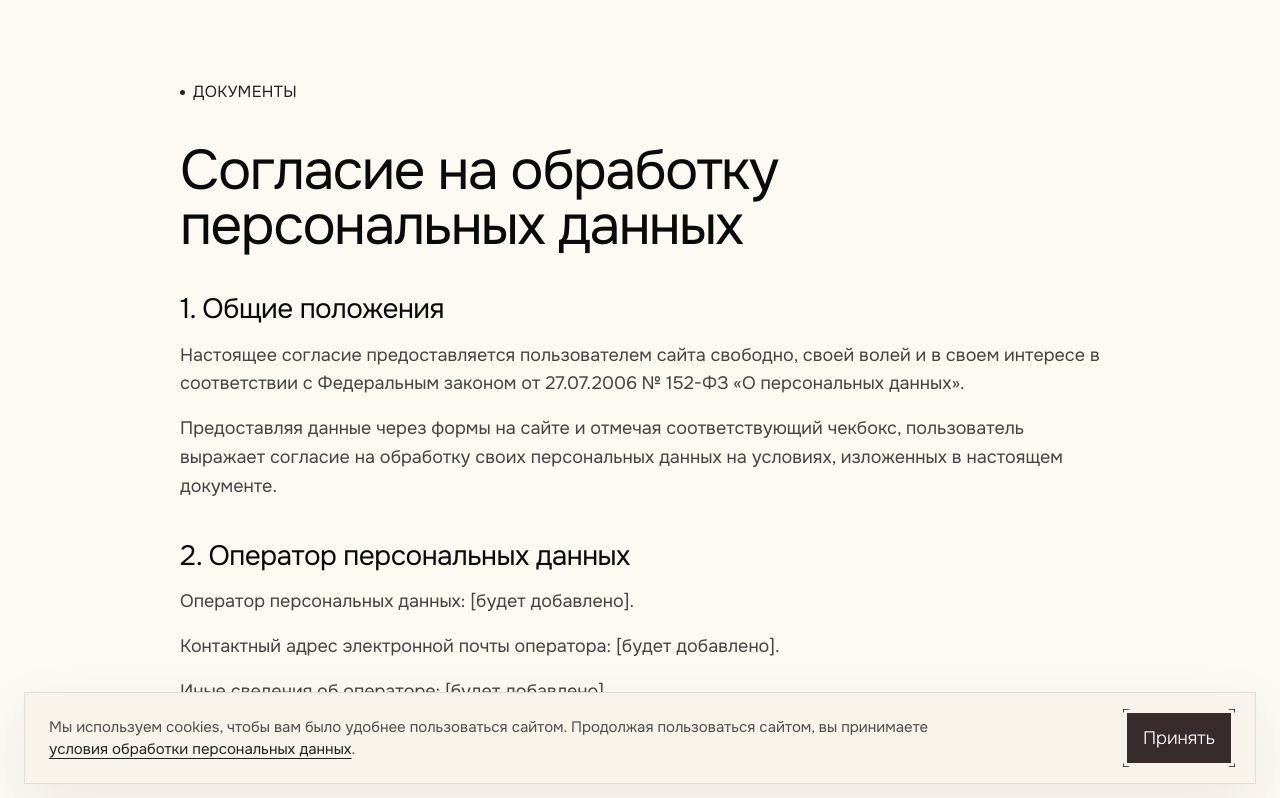
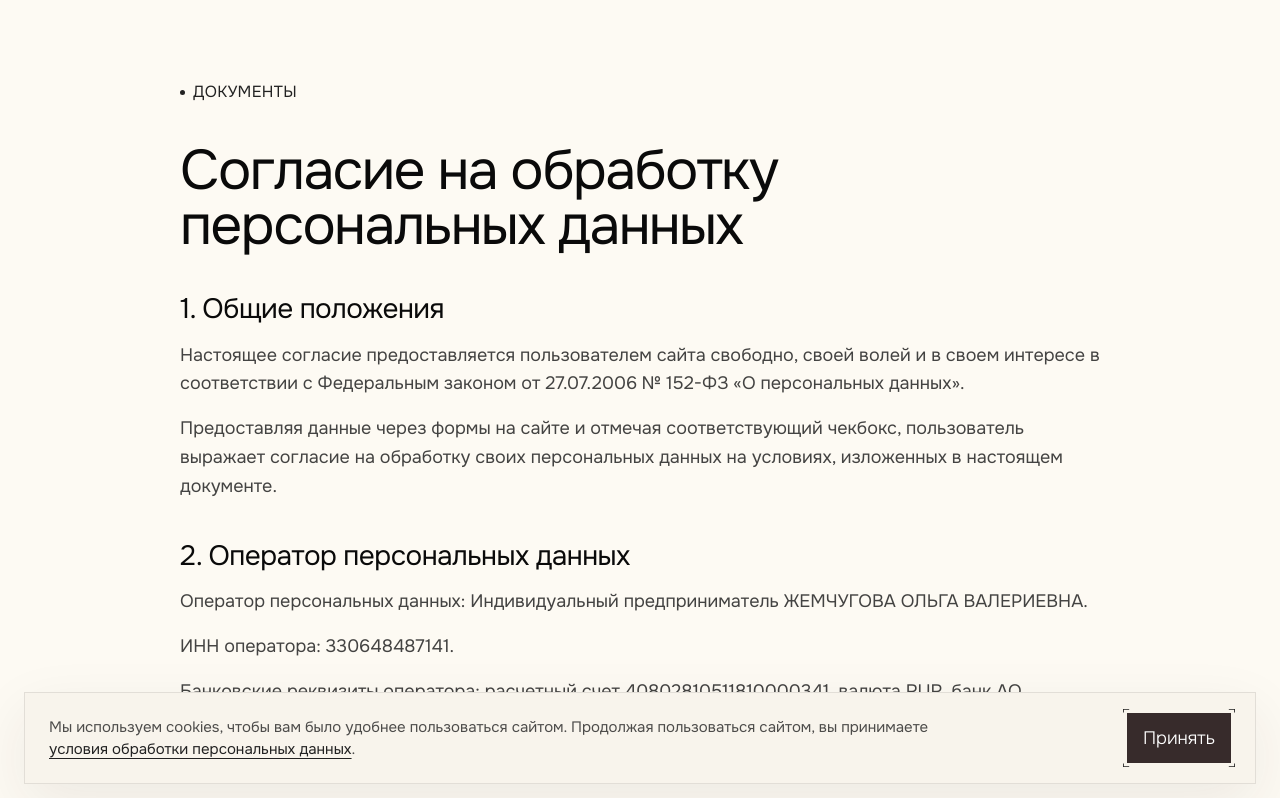
Before and after one commit to Kapustin-Team/sdach.ru, a Next.js app: page /personal-data in a window 1280 px wide. Shown: the top 798 px of the page. Built offline with nearby package versions, Linux system fonts and the light colour scheme.

Commit message:
docs: update legal operator details

```diff
--- a/src/app/personal-data/page.tsx
+++ b/src/app/personal-data/page.tsx
@@ -1,6 +1,6 @@
 export const metadata = {
   title: 'Условия обработки персональных данных',
-  description: 'Условия обработки персональных данных компании Karkaso.',
+  description: 'Согласие на обработку персональных данных на сайте sdach.ru.',
 }
 
 const sections = [
@@ -14,9 +14,9 @@ const sections = [
   {
     title: '2. Оператор персональных данных',
     paragraphs: [
-      'Оператор персональных данных: [будет добавлено].',
-      'Контактный адрес электронной почты оператора: [будет добавлено].',
-      'Иные сведения об операторе: [будет добавлено].',
+      'Оператор персональных данных: Индивидуальный предприниматель ЖЕМЧУГОВА ОЛЬГА ВАЛЕРИЕВНА.',
+      'ИНН оператора: 330648487141.',
+      'Банковские реквизиты оператора: расчетный счет 40802810511810000341, валюта RUR, банк АО "АЛЬФА-БАНК", ИНН банка 7728168971, БИК 044525593, корреспондентский счет 30101810200000000593.',
     ],
   },
   {
@@ -46,7 +46,7 @@ const sections = [
   {
     title: '7. Отзыв согласия',
     paragraphs: [
-      'Пользователь вправе отозвать настоящее согласие путем направления обращения оператору по контактам, которые будут опубликованы после уточнения сведений об операторе.',
+      'Пользователь вправе отозвать настоящее согласие путем направления обращения оператору, указанному в разделе 2 настоящего согласия.',
       'После получения отзыва оператор прекращает обработку персональных данных, за исключением случаев, когда обработка допускается без согласия субъекта персональных данных в соответствии с законодательством Российской Федерации.',
     ],
   },
--- a/src/app/privacy/page.tsx
+++ b/src/app/privacy/page.tsx
@@ -1,6 +1,6 @@
 export const metadata = {
   title: 'Политика конфиденциальности',
-  description: 'Политика конфиденциальности компании Karkaso.',
+  description: 'Политика конфиденциальности сайта sdach.ru.',
 }
 
 const sections = [
@@ -15,9 +15,9 @@ const sections = [
   {
     title: '2. Сведения об операторе персональных данных',
     paragraphs: [
-      'Оператор персональных данных: [будет добавлено].',
-      'Контактный адрес электронной почты оператора: [будет добавлено].',
-      'Почтовый адрес и иные контактные данные оператора: [будет добавлено].',
+      'Оператор персональных данных: Индивидуальный предприниматель ЖЕМЧУГОВА ОЛЬГА ВАЛЕРИЕВНА.',
+      'ИНН оператора: 330648487141.',
+      'Банковские реквизиты оператора: расчетный счет 40802810511810000341, валюта RUR, банк АО "АЛЬФА-БАНК", ИНН банка 7728168971, БИК 044525593, корреспондентский счет 30101810200000000593.',
     ],
   },
   {
@@ -64,7 +64,7 @@ const sections = [
     title: '9. Права субъекта персональных данных',
     paragraphs: [
       'Пользователь вправе получать сведения об обработке своих персональных данных, требовать их уточнения, блокирования или уничтожения, а также отзывать ранее данное согласие на обработку персональных данных в случаях и порядке, предусмотренных законодательством Российской Федерации.',
-      'Для реализации указанных прав пользователь может направить обращение оператору по контактам, которые будут размещены в настоящей Политике после их уточнения.',
+      'Для реализации указанных прав пользователь может направить обращение оператору, указанному в разделе 2 настоящей Политики.',
     ],
   },
   {
```
